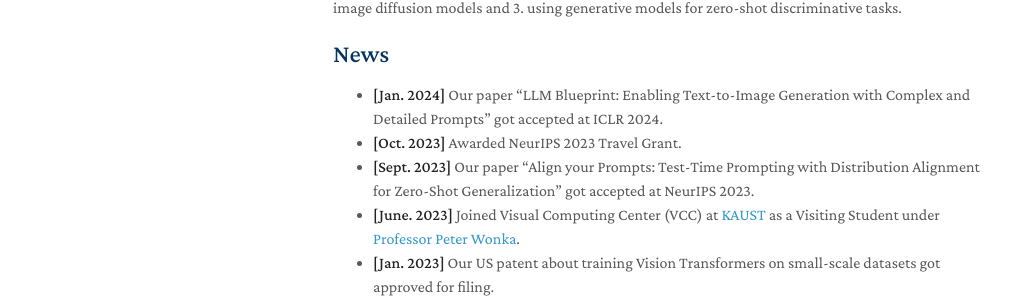
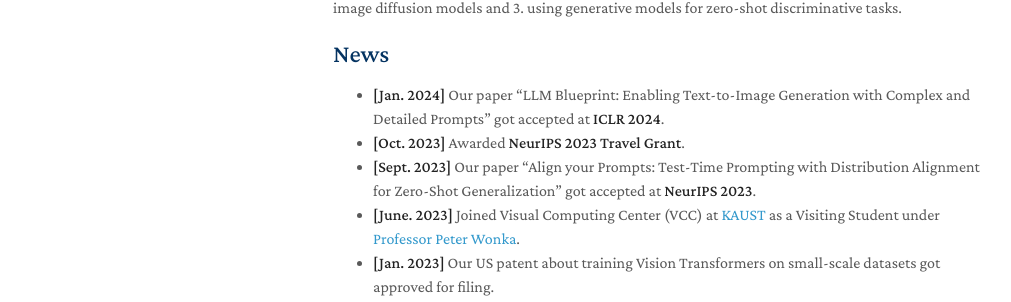
Before and after one commit to muhammadsaadkhankor/muhammadsaadkhankor.github.io, a Jekyll site: the page built from index.md, in a window 1280 px wide and 900 px high. Shown: the part 435-737 px from the top of the window, without its empty margins (137-1148 px from the left). Built offline with Jekyll 4.4.1, drawn with Linux system fonts in a browser that asks for light colours; nearby versions of some CDN libraries; a style sheet for code colours, icons or effects is not loaded; our own code applies the rules of GitHub Pages for plain Markdown files.

Commit message:
Update index.md

```diff
--- a/index.md
+++ b/index.md
@@ -19,9 +19,9 @@ I am broadly interested in Label-efficient learning in multi-modal settings with
 - **Machine Learning:** meta-learning, incremental learning, transfer learning -->
 
 ## News
-- **[Jan. 2024]** Our paper "LLM Blueprint: Enabling Text-to-Image Generation with Complex and Detailed Prompts" got accepted at ICLR 2024.
-- **[Oct. 2023]** Awarded NeurIPS 2023 Travel Grant.
-- **[Sept. 2023]** Our paper "Align your Prompts: Test-Time Prompting with Distribution Alignment for Zero-Shot Generalization" got accepted at NeurIPS 2023.
+- **[Jan. 2024]** Our paper "LLM Blueprint: Enabling Text-to-Image Generation with Complex and Detailed Prompts" got accepted at **ICLR 2024**.
+- **[Oct. 2023]** Awarded **NeurIPS 2023 Travel Grant**.
+- **[Sept. 2023]** Our paper "Align your Prompts: Test-Time Prompting with Distribution Alignment for Zero-Shot Generalization" got accepted at **NeurIPS 2023**.
 - **[June. 2023]** Joined Visual Computing Center (VCC) at [KAUST](https://cemse.kaust.edu.sa/vcc) as a Visiting Student under [Professor Peter Wonka](https://peterwonka.net/).
 - **[Jan. 2023]** Our US patent about training Vision Transformers on small-scale datasets got approved for filing.
 - **[Sep. 2022]** I started  working with [Dr. Salman](https://salman-h-khan.github.io/) as a part of [Intelligent Visual Analytics Lab (IVAL)](https://www.ival-mbzuai.com/).
```
